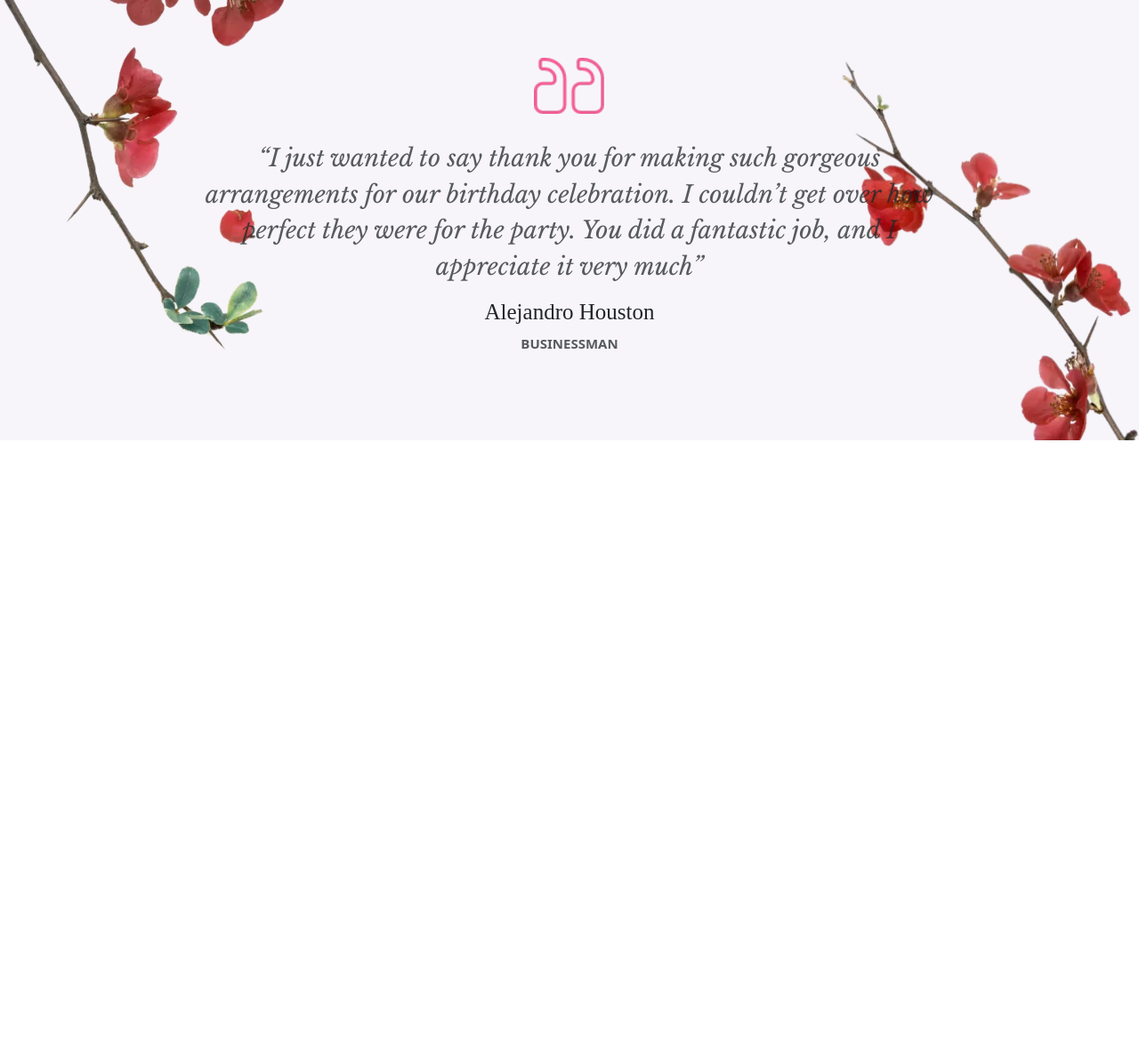
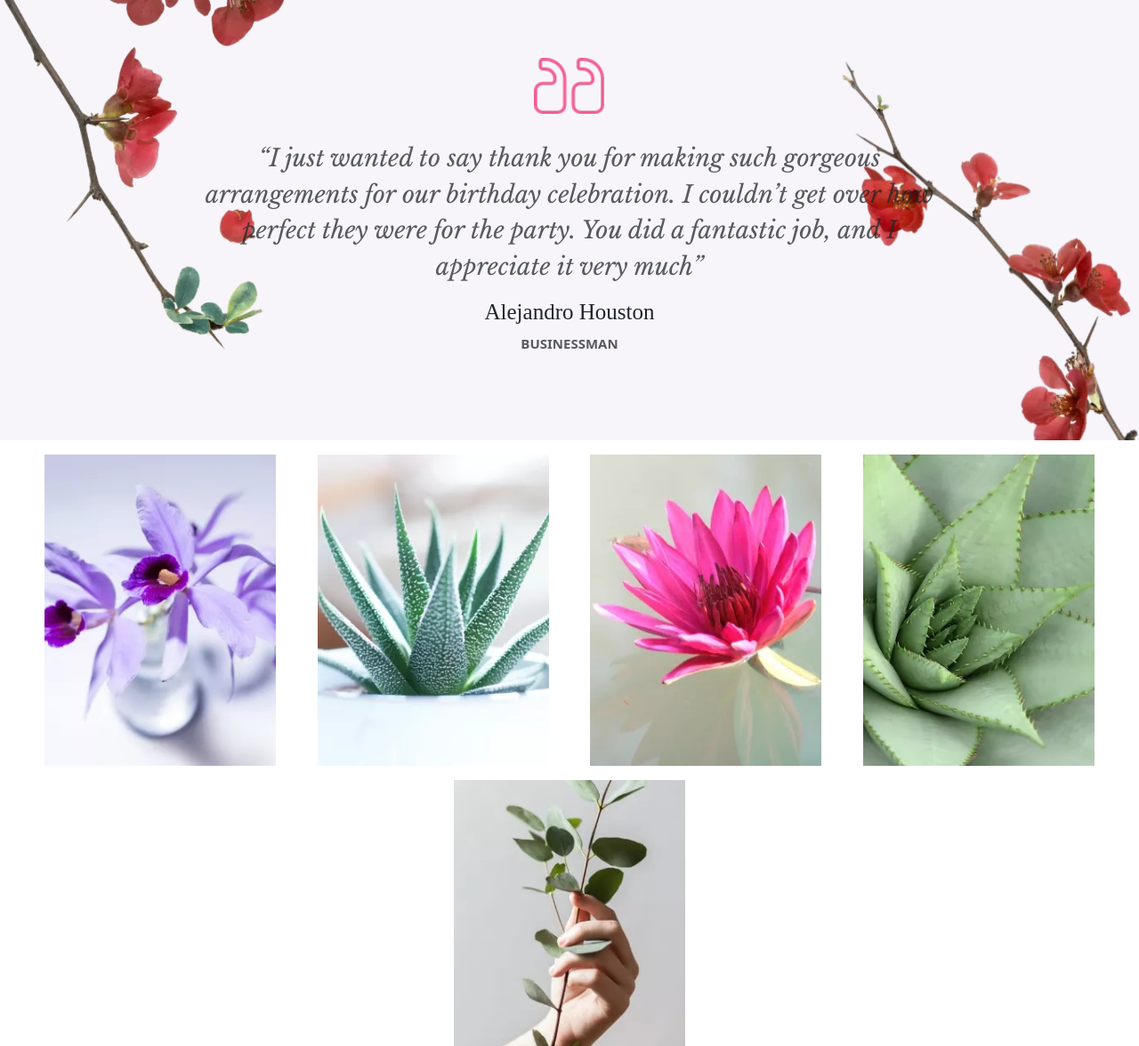
Before and after one commit to ChristopherJamesLeo/florist_ecommer_site, a PHP site: page / in a window 1280 px wide. Shown: the part 5324-6500 px from the top of the page at 89% size. Before the commit the page ends 5819 px from the top, so only its background shows below. Run offline with PHP 8.4, Linux system fonts and the light colour scheme.

Commit message:
index file

```diff
--- a/custom_css/style.css
+++ b/custom_css/style.css
@@ -38,6 +38,9 @@
 .nav-item{
     padding: 10px 10px;
     font-size: 18px;
+}
+.navbar-nav .nav-item .nav-link:hover ,.navbar-nav .nav-item .nav-link.active {
+    color: var(--primary-global-color);
 }
 .navbar-nav .nav-item .nav-link ion-icon {
     font-size: 25px;
@@ -266,7 +269,7 @@
     font-size: 18px;
     font-weight: 300;
 }
-.our-flower-taps-list-group li a.active {
+.our-flower-taps-list-group li.active a {
     border: 3px solid var(--primary-global-color);
 }
 .our-flower-item-container {
@@ -529,6 +532,95 @@
     font-size: 15px;
 }
 /* cover letter section end */
+/* follow us section start */
+.follow-us-items-container{
+    width: 260px;
+    height: 350px;
+
+    background-position: center;
+    background-size: cover;
+    background-repeat: no-repeat;
+    display: grid;
+    place-items: center;
+}
+.follow-us-items-container:nth-of-type(1){
+    background-image: url("../assets/imgs/bgimages/insta-1.jpg.webp");
+}
+.follow-us-items-container:nth-of-type(2){
+    background-image: url("../assets/imgs/bgimages/insta-2.jpg.webp");
+}
+.follow-us-items-container:nth-of-type(3){
+    background-image: url("../assets/imgs/bgimages/insta-3.jpg.webp");
+}
+.follow-us-items-container:nth-of-type(4){
+    background-image: url("../assets/imgs/bgimages/insta-4.jpg.webp");
+}
+.follow-us-items-container:nth-of-type(5){
+    background-image: url("../assets/imgs/bgimages/insta-5.jpg.webp");
+}
+.follw-us-items-content {
+    background-color: var(--primary-global-white);
+    padding: 20px;
+    transform: scale(0);
+
+    transition: all 0.5s ease 0s;
+}
+.follw-us-items-content i {
+    font-size: 25px;
+    color: var(--primary-global-color);
+}
+.follw-us-items-content span {
+    font-size: 20px;
+    font-family: var(--secondary-font-family);
+}
+.follw-us-items-content span a {
+    color: inherit;
+}
+.follow-us-items-container:hover .follw-us-items-content {
+    transform: scale(1);
+}
+/* follow us section end */
+/* footer section start */
+.footer-section-container .footer-header-container .footer-icons-container a {
+    display: inline-block;
+    padding: 0px 15px;
+    color: #000;
+    font-size: 18px;
+}
+.footer-body-container h1 {
+    font-size: 30px;
+    font-family: var(--secondary-font-family);
+}
+.footer-body-container .company-account-container ,.footer-body-container .getintouch-container{
+    border-top: 1px solid #f1f1f1 ;
+    border-bottom: 1px solid #f1f1f1 ;
+}
+.footer-body-container .newletter-container p{
+    font-size: 18px;
+}
+.footer-body-container .input-group {
+    border-bottom: 2px solid #000;
+}
+.footer-body-container .input-group input[type=email]{
+    width: 60%;
+    border: none;
+}
+
+.footer-body-container .input-group input[type=email]::placeholder{
+    font-size: 18px;
+    font-family: var(--secondary-font-family);
+}
+.footer-body-container .input-group input[type=email]:focus{
+    border: none;
+    outline: none;
+}
+.footer-body-container .input-group input[type=submit]{
+    font-weight : 700;
+    background-color: transparent;
+    border: none;
+
+}
+/* footer sectio end */
 
 
 
@@ -540,4 +632,13 @@
         height: 500px;
 
     }
+    .cover-letter-main-container::before{
+        background-image: url("");
+
+    }
+    .cover-letter-main-container::after{
+
+        background-image: url("");
+
+    }
 }
--- a/index.html
+++ b/index.html
@@ -5,6 +5,7 @@
     <meta http-equiv="X-UA-Compatible" content="IE=edge">
     <meta name="viewport" content="width=device-width, initial-scale=1.0">
     <title>Folrist Site</title>
+    <link rel="shortcut icon" href="./assets/imgs/logo_fav/benefit-1.png.webp" type="image/x-icon">
 
     <!--  bootstrap 5.3 css1 js 1 -->
     <link href="https://cdn.jsdelivr.net/npm/bootstrap@5.3.0-alpha1/dist/css/bootstrap.min.css" rel="stylesheet" integrity="sha384-GLhlTQ8iRABdZLl6O3oVMWSktQOp6b7In1Zl3/Jr59b6EGGoI1aFkw7cmDA6j6gD" crossorigin="anonymous">
@@ -642,13 +643,111 @@
     <!-- cover letter section end -->
     <!-- follow us section start -->
     <section class="follow-us-section">
-        <div class="follw-us-section-container p-3">
-            <div class="row">
-
+        <div class=" p-3 follw-us-section-container">
+            <div class="row justify-content-evenly align-items-start flex-wrap">
+                <div class="mb-3 follow-us-items-container">
+                    <div class=" text-center follw-us-items-content">
+                        <i class="fab fa-instagram"></i>
+                        <span class="d-block">Follow Us <a href="#">@florist</a></span>
+                    </div>
+                </div>
+                <div class="mb-3 follow-us-items-container">
+                    <div class=" text-center follw-us-items-content">
+                        <i class="fab fa-instagram"></i>
+                        <span class="d-block">Follow Us <a href="#">@florist</a></span>
+                    </div>
+                </div>
+                <div class="mb-3 follow-us-items-container">
+                    <div class=" text-center follw-us-items-content">
+                        <i class="fab fa-instagram"></i>
+                        <span class="d-block">Follow Us <a href="#">@florist</a></span>
+                    </div>
+                </div>
+                <div class="mb-3 follow-us-items-container">
+                    <div class=" text-center follw-us-items-content">
+                        <i class="fab fa-instagram"></i>
+                        <span class="d-block">Follow Us <a href="#">@florist</a></span>
+                    </div>
+                </div>
+                <div class="mb-3 follow-us-items-container">
+                    <div class=" text-center follw-us-items-content">
+                        <i class="fab fa-instagram"></i>
+                        <span class="d-block">Follow Us <a href="#">@florist</a></span>
+                    </div>
+                </div>
             </div>
         </div>
     </section>
     <!-- follow us section end -->
+    <!-- footer section start -->
+    <footer>
+        <div class="footer-section-container">
+            <div class="container">
+                <div class="row py-4 footer-header-container ">
+                    <div class="col-lg-3 col-md-3 col-sm-12 my-2 text-start">
+                        <img src="./assets/imgs/logo_fav/logo.png.webp" alt="logo">
+                    </div>
+                    <div class="col-lg-6 col-md-6 col-sm-12 my-2 text-start ">
+                        <p class="text-muted">
+                            The floristry business has a significant market in the corporate and social event world, as flowers
+                        </p>
+                    </div>
+                    <div class="col-lg-3 col-md-3 col-sm-12 my-2 text-start footer-icons-container">
+                        <a href="#"><i class="fab fa-facebook-f"></i></a>
+                        <a href="#"><i class="fab fa-twitter"></i></a>
+                        <a href="#"><i class="fab fa-instagram"></i></a>
+                        <a href="#"><i class="fab fa-linkedin-in"></i></a>
+                    </div>
+                </div>
+                <div class="row footer-body-container">
+                    <div class="col-lg-4 col-md-6 col-sm-12 p-5 company-account-container">
+                        <div class="row">
+                            <div class="col-6 company-container">
+                                <h1>Company</h1>
+                                <ul class="list-group">
+                                    <li class="list-group-item border-0"><a href="#" class=" text-muted text-decoration-none">About Us</a></li>
+                                    <li class="list-group-item border-0"><a href="#"  class=" text-muted text-decoration-none">Services</a></li>
+                                    <li class="list-group-item border-0"><a href="#"  class=" text-muted text-decoration-none">Contact Us</a></li>
+                                </ul>
+                            </div>
+                            <div class="col-6 account-container">
+                                <h1>Account</h1>
+                                <ul class="list-group">
+                                    <li class="list-group-item border-0"><a href="#" class=" text-muted text-decoration-none">My cart</a></li>
+                                    <li class="list-group-item border-0"><a href="#"  class=" text-muted text-decoration-none">Wishlist</a></li>
+                                    <li class="list-group-item border-0"><a href="#"  class=" text-muted text-decoration-none">Login/Register</a></li>
+                                </ul>
+                            </div>
+                        </div>
+                    </div>
+                    <div class="col-lg-4 col-md-6 col-sm-12 p-5 border newletter-container">
+                        <h1>Newletter</h1>
+                        <p class="text-muted">
+                            Subcribe to our newsletter to get more free tips. No Spam, Promise.
+                        </p>
+                        <div class="py-2 input-group">
+                            <input type="email" name="subscribe" id="subscribe" class=" subscribe-input" placeholder="Email">
+                            <input type="submit" value="subscribe" class="text-uppercase subscribe-btn">
+                        </div>
+                    </div>
+                    <div class="col-lg-4 col-md-6 col-sm-12 p-5 getintouch-container">
+                        <h1>Get In Touch</h1>
+                        <p class="my-3 text-muted">
+                            69 North Cleveland Street, Memphis,USA.
+                        </p>
+                        <p class="my-3 text-muted">
+                            (123) 8111 9210 - (012) 1111 6868
+                        </p>
+                        <p class="my-3 text-muted">
+                            Florisr@supportthem.com
+                        </p>
+
+                    </div>
+                </div>
+            </div>
+        </div>
+    </footer>
+    <!-- footer section end -->
     <!-- bootstrap -->
     <script src="https://cdn.jsdelivr.net/npm/bootstrap@5.3.0-alpha1/dist/js/bootstrap.bundle.min.js" integrity="sha384-w76AqPfDkMBDXo30jS1Sgez6pr3x5MlQ1ZAGC+nuZB+EYdgRZgiwxhTBTkF7CXvN" crossorigin="anonymous"></script>
 
```
Also changed, not shown: other parts of index.html (+17 -17 lines), custom_js/home.js (+25 -0 lines), assets/imgs/bgimages/insta-1.jpg.webp (added), assets/imgs/bgimages/insta-2.jpg.webp (added), assets/imgs/bgimages/insta-3.jpg.webp (added), assets/imgs/bgimages/insta-4.jpg.webp (added), assets/imgs/bgimages/insta-5.jpg.webp (added).
